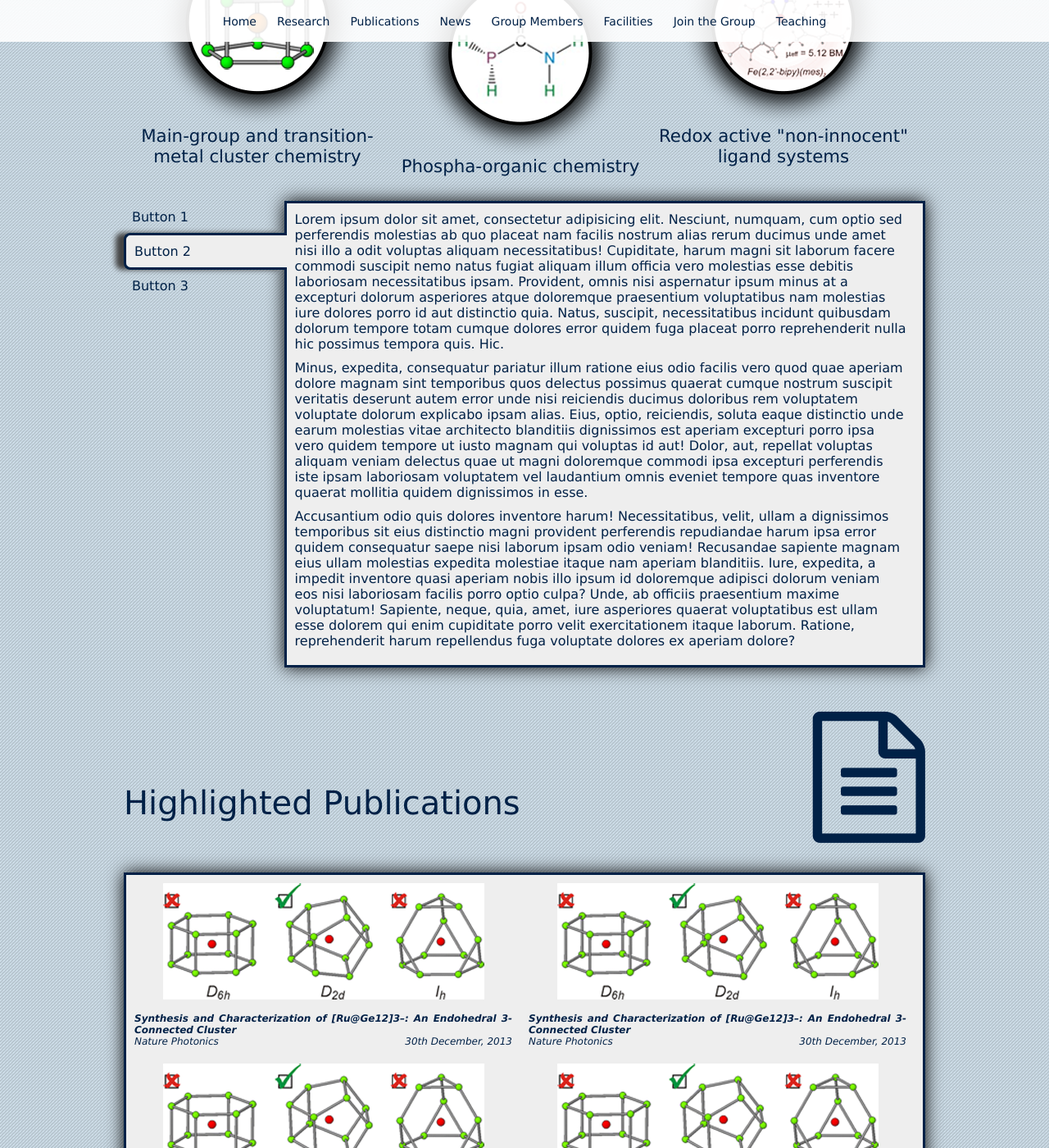
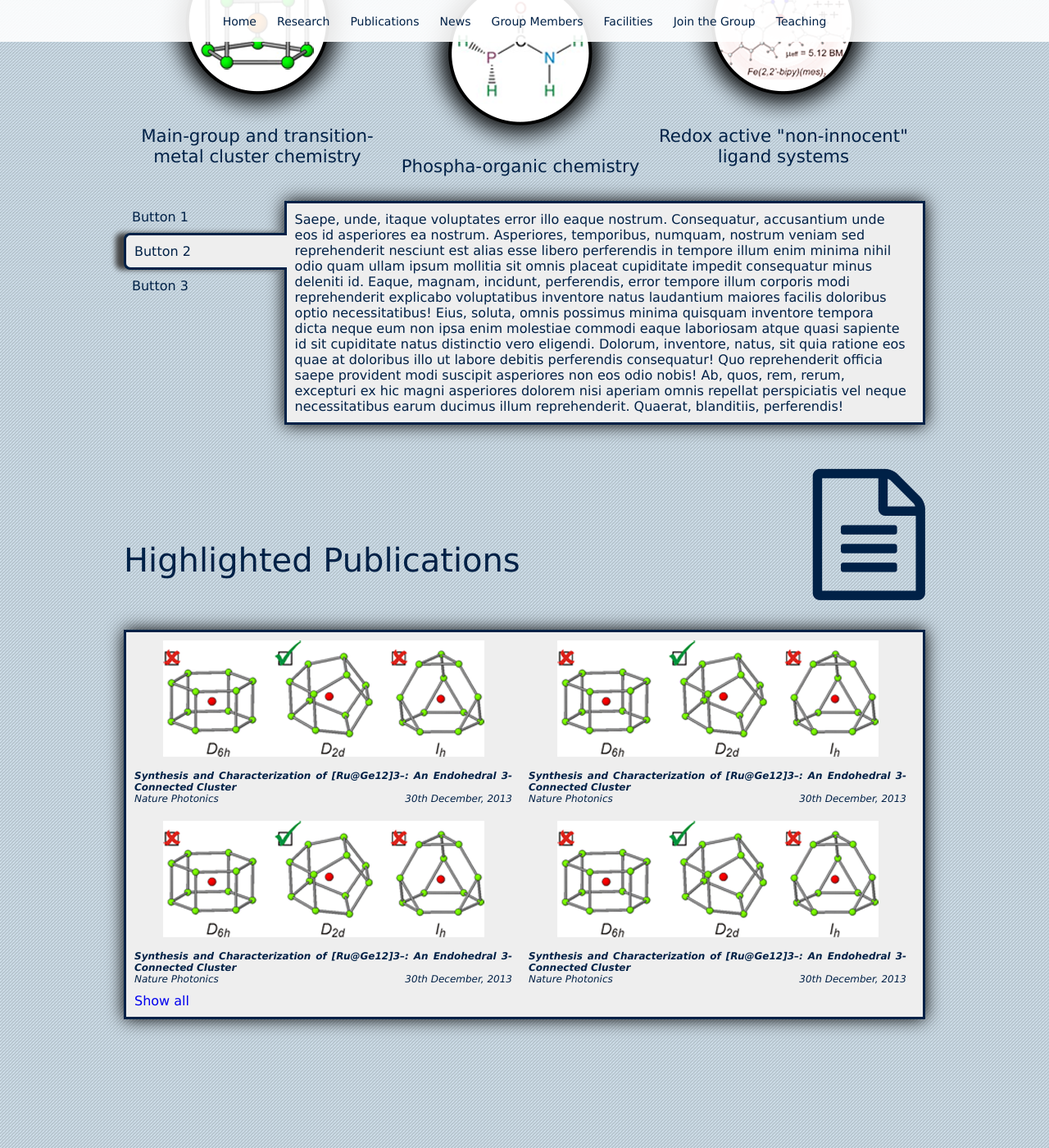
Before and after one commit to bayners123/bayners123, a Jekyll site: the page built from index.md, in a window 1280 px wide and 1400 px high, scrolled down 1285 px. Shown: the whole window at 82% size. Built offline with Jekyll 4.4.1, drawn with Linux system fonts in a browser that asks for light colours; nearby versions of some CDN libraries.

Commit message:
Tab navigation for research interests
Still needs linking to the bubbles, appearance & mobile styling

```diff
--- a/_layouts/default.html
+++ b/_layouts/default.html
@@ -90,18 +90,23 @@
 
         </section>
 
-        <section id="temp" class="tabs grid">
+        <section id="temp" data-menu-offset="-46" class="tabgroup grid">
 
             <ul class="unit w-1-5 tabmenu no-gutters">
                 <li><a href="#">Button 1</a></li>
                 <li><a class="active" href="#">Button 2</a></li>
                 <li><a href="#">Button 3</a></li>
             </ul>
-            <div class="box unit w-4-5 tabholder">
-                <p class="active">Lorem ipsum dolor sit amet, consectetur adipisicing elit. Nesciunt, numquam, cum optio sed perferendis molestias ab quo placeat nam facilis nostrum alias rerum ducimus unde amet nisi illo a odit voluptas aliquam necessitatibus! Cupiditate, harum magni sit laborum facere commodi suscipit nemo natus fugiat aliquam illum officia vero molestias esse debitis laboriosam necessitatibus ipsam. Provident, omnis nisi aspernatur ipsum minus at a excepturi dolorum asperiores atque doloremque praesentium voluptatibus nam molestias iure dolores porro id aut distinctio quia. Natus, suscipit, necessitatibus incidunt quibusdam dolorum tempore totam cumque dolores error quidem fuga placeat porro reprehenderit nulla hic possimus tempora quis. Hic.</p>
-                <p class="active">Minus, expedita, consequatur pariatur illum ratione eius odio facilis vero quod quae aperiam dolore magnam sint temporibus quos delectus possimus quaerat cumque nostrum suscipit veritatis deserunt autem error unde nisi reiciendis ducimus doloribus rem voluptatem voluptate dolorum explicabo ipsam alias. Eius, optio, reiciendis, soluta eaque distinctio unde earum molestias vitae architecto blanditiis dignissimos est aperiam excepturi porro ipsa vero quidem tempore ut iusto magnam qui voluptas id aut! Dolor, aut, repellat voluptas aliquam veniam delectus quae ut magni doloremque commodi ipsa excepturi perferendis iste ipsam laboriosam voluptatem vel laudantium omnis eveniet tempore quas inventore quaerat mollitia quidem dignissimos in esse.</p>
-                <p class="active">Accusantium odio quis dolores inventore harum! Necessitatibus, velit, ullam a dignissimos temporibus sit eius distinctio magni provident perferendis repudiandae harum ipsa error quidem consequatur saepe nisi laborum ipsam odio veniam! Recusandae sapiente magnam eius ullam molestias expedita molestiae itaque nam aperiam blanditiis. Iure, expedita, a impedit inventore quasi aperiam nobis illo ipsum id doloremque adipisci dolorum veniam eos nisi laboriosam facilis porro optio culpa? Unde, ab officiis praesentium maxime voluptatum! Sapiente, neque, quia, amet, iure asperiores quaerat voluptatibus est ullam esse dolorem qui enim cupiditate porro velit exercitationem itaque laborum. Ratione, reprehenderit harum repellendus fuga voluptate dolores ex aperiam dolore?</p>
-            </div>
+            <div class="box unit w-4-5 tabs">
+                <div class="tab">Lorem ipsum dolor sit amet, consectetur adipisicing elit. Ea, esse, quis, blanditiis, officia veniam dolorem accusamus nobis inventore nostrum adipisci quod sed dolore debitis labore sit reprehenderit consectetur deserunt corporis minus rerum cum ex odit quidem molestias praesentium. Expedita, dolore, aliquid delectus nesciunt quas possimus eligendi voluptates. Laboriosam, quisquam, asperiores temporibus reiciendis enim at dicta. Velit, saepe, facilis voluptatibus esse aut eos a magni explicabo deserunt commodi qui impedit quae sequi aspernatur vel accusantium voluptatum voluptatem sit omnis reiciendis facere nihil adipisci sapiente cumque quisquam! Nisi, eveniet, laboriosam, autem nobis soluta sequi excepturi numquam esse amet accusantium cumque rerum eos earum! Unde, sunt, blanditiis earum excepturi a aperiam vero assumenda beatae eos deleniti laboriosam cupiditate sint quibusdam porro numquam cumque odit placeat sed veniam debitis fugit impedit modi in eius delectus necessitatibus error sit at atque? Obcaecati, magnam aspernatur ullam error sint atque dolorum reiciendis nobis modi possimus repellendus explicabo.</div>
+                <div class="tab active">Saepe, unde, itaque voluptates error illo eaque nostrum. Consequatur, accusantium unde eos id asperiores ea nostrum. Asperiores, temporibus, numquam, nostrum veniam sed reprehenderit nesciunt est alias esse libero perferendis in tempore illum enim minima nihil odio quam ullam ipsum mollitia sit omnis placeat cupiditate impedit consequatur minus deleniti id. Eaque, magnam, incidunt, perferendis, error tempore illum corporis modi reprehenderit explicabo voluptatibus inventore natus laudantium maiores facilis doloribus optio necessitatibus! Eius, soluta, omnis possimus minima quisquam inventore tempora dicta neque eum non ipsa enim molestiae commodi eaque laboriosam atque quasi sapiente id sit cupiditate natus distinctio vero eligendi. Dolorum, inventore, natus, sit quia ratione eos quae at doloribus illo ut labore debitis perferendis consequatur! Quo reprehenderit officia saepe provident modi suscipit asperiores non eos odio nobis! Ab, quos, rem, rerum, excepturi ex hic magni asperiores dolorem nisi aperiam omnis repellat perspiciatis vel neque necessitatibus earum ducimus illum reprehenderit. Quaerat, blanditiis, perferendis!</div>
+                <div class="tab">Commodi, amet maiores consequatur laborum repellat praesentium aspernatur doloremque doloribus explicabo laboriosam iure optio eos at reiciendis delectus ipsum esse quia ut saepe accusantium suscipit. Quos, cupiditate eveniet ad aliquid quas expedita consequatur sunt inventore. Distinctio, maiores praesentium ullam rerum ipsum repellendus commodi unde qui ducimus aut fuga assumenda dolores aperiam blanditiis temporibus dicta adipisci quod necessitatibus dolorem eos veritatis aspernatur nobis tempora laudantium velit itaque numquam culpa impedit at officiis soluta eum cumque natus omnis saepe consequuntur aliquam sint odit perspiciatis deserunt facilis architecto eligendi incidunt dignissimos eius minus cum tenetur facere corporis ad. Ipsam, voluptatibus, quo, cupiditate minima aliquid id labore quaerat omnis perferendis repellendus iusto corrupti laboriosam quasi enim ullam exercitationem autem soluta error tempora mollitia assumenda maiores ducimus sunt. Laudantium repudiandae dicta hic reprehenderit laboriosam. Deleniti, totam ad facilis et illum vitae dicta quidem fuga libero voluptatum commodi cum quos recusandae in odio excepturi adipisci sit.</div>
+
+            <a class="gotoTop mobileOnly" href="#temp">
+                <i class="fa fa-arrow-circle-up fa-3x"></i>
+            </a>
+
+        </div>
 
         </section>
 
```
Also changed, not shown: _includes/css/main.css (+2 -9 lines), _includes/css/mobile.css (+12 -1 lines), scripts.coffee (+61 -1 lines).
